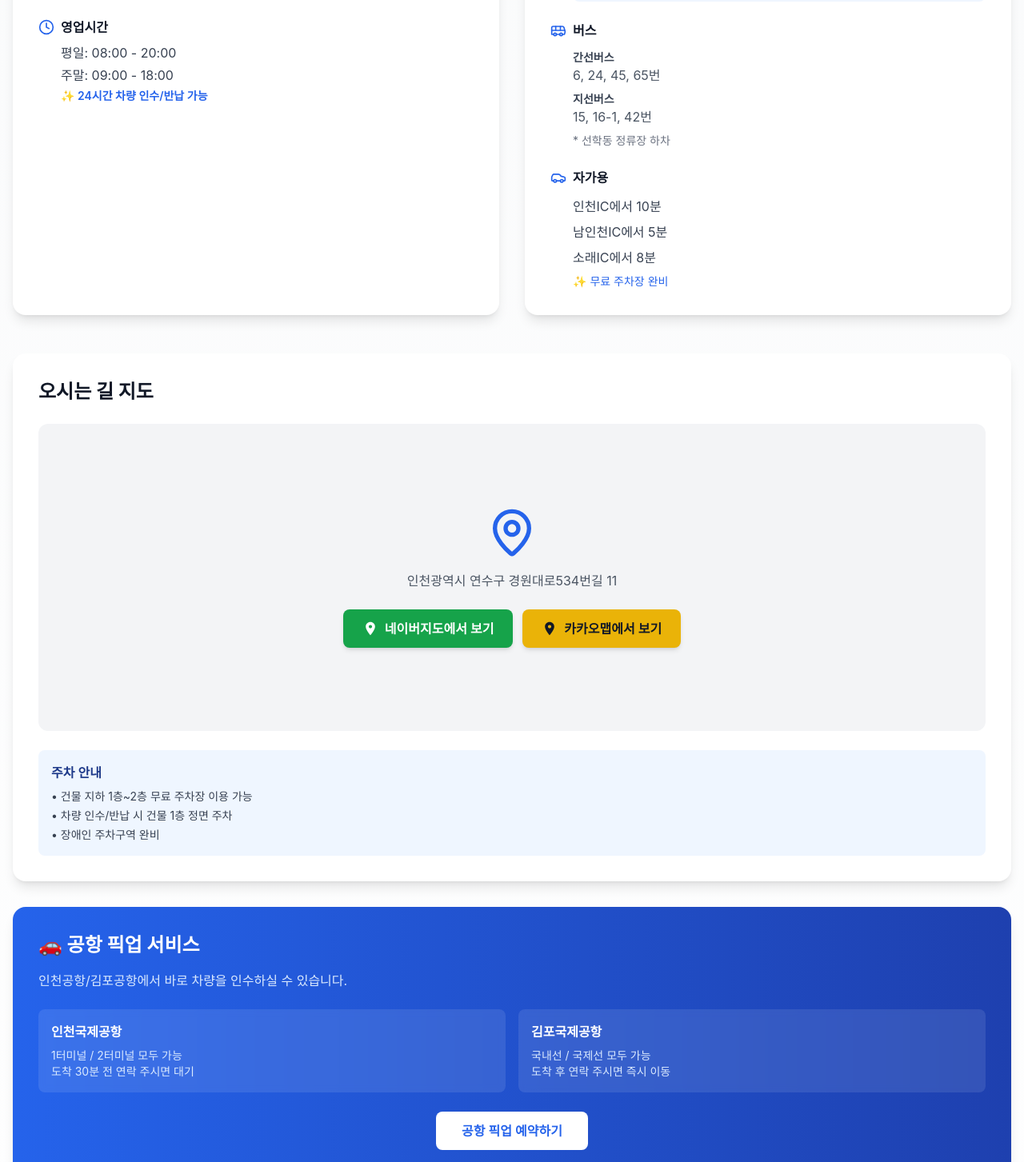
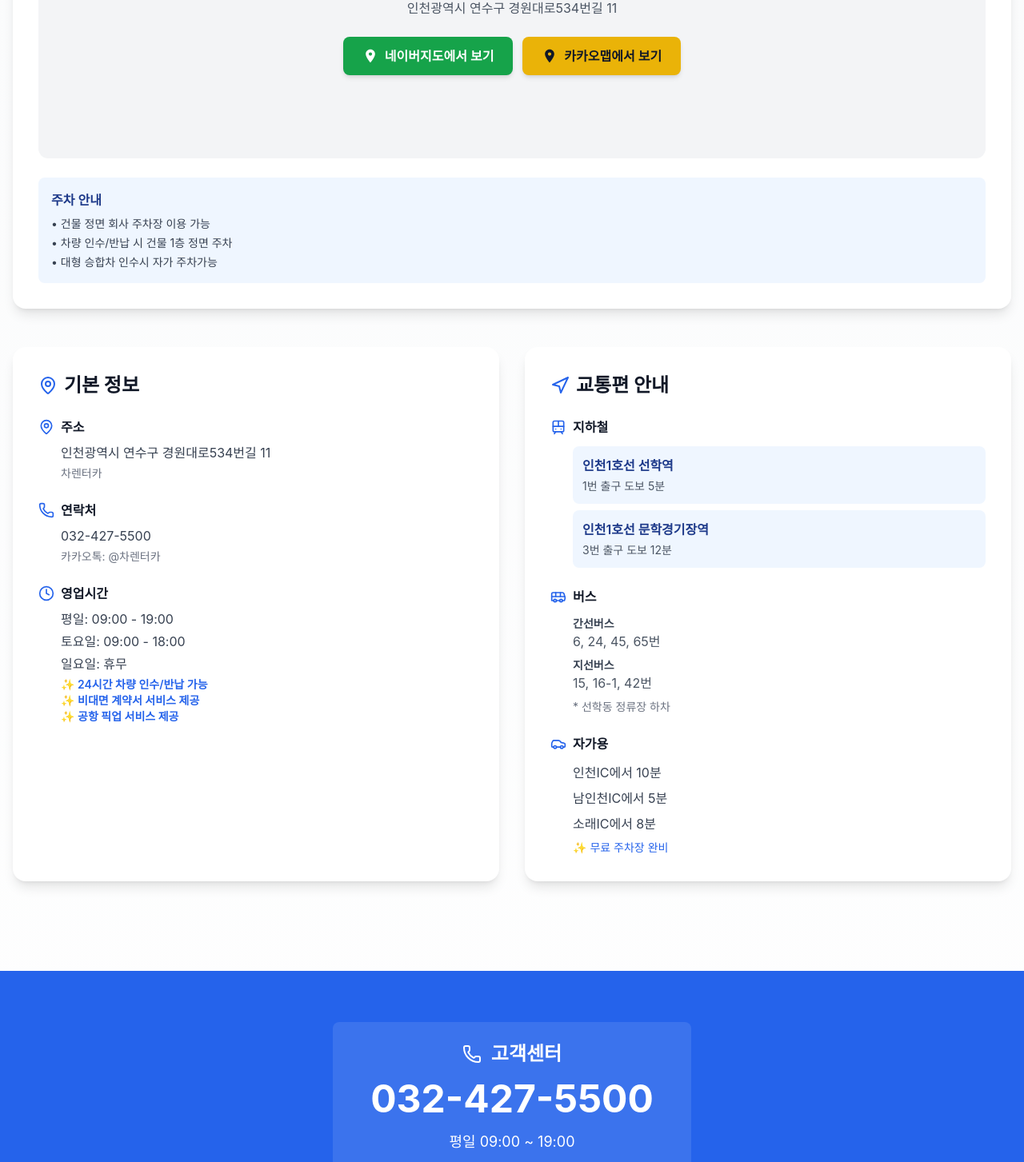
Before and after one commit to sky4564/code_home, a Next.js app: page /location in a window 1280 px wide. Shown: the part 574-2027 px from the top of the page at 80% size. Built offline with nearby package versions, Linux system fonts and the light colour scheme.

Commit message:
오시는길 편집

```diff
--- a/src/app/location/page.tsx
+++ b/src/app/location/page.tsx
@@ -35,11 +35,157 @@ const LocationPage = () => {
       {/* Main Content */}
       <section className="px-4 py-16">
         <div className="mx-auto max-w-7xl">
+          {/* 지도 - 맨 위로 이동 */}
+          <motion.div
+            initial={{ opacity: 0, y: 20 }}
+            animate={{ opacity: 1, y: 0 }}
+            className="p-8 mb-12 bg-white rounded-2xl shadow-lg"
+          >
+            <h2 className="mb-6 text-2xl font-bold text-gray-900">오시는 길 지도</h2>
+
+            {/* 네이버맵 영역 */}
+            <div className="overflow-hidden relative w-full h-96 bg-gray-100 rounded-xl">
+              <div className="flex absolute inset-0 justify-center items-center">
+                <div className="text-center">
+                  <MapPin className="mx-auto mb-4 w-16 h-16 text-blue-600" />
+                  <p className="mb-6 text-gray-600">
+                    인천광역시 연수구 경원대로534번길 11
+                  </p>
+                  <div className="flex flex-col gap-3 justify-center px-4 md:flex-row md:px-0">
+                    <a
+                      href="https://map.naver.com/p/search/%EC%9D%B8%EC%B2%9C%EA%B4%91%EC%97%AD%EC%8B%9C%20%EC%97%B0%EC%88%98%EA%B5%AC%20%EA%B2%BD%EC%9B%90%EB%8C%80%EB%A1%9C534%EB%B2%88%EA%B8%B8%2011"
+                      target="_blank"
+                      rel="noopener noreferrer"
+                      className="inline-flex gap-2 justify-center items-center px-6 py-3 font-semibold text-white bg-green-600 rounded-lg shadow-md transition-colors hover:bg-green-700"
+                    >
+                      <svg className="w-5 h-5" viewBox="0 0 24 24" fill="currentColor">
+                        <path d="M12 2C8.13 2 5 5.13 5 9c0 5.25 7 13 7 13s7-7.75 7-13c0-3.87-3.13-7-7-7zm0 9.5c-1.38 0-2.5-1.12-2.5-2.5s1.12-2.5 2.5-2.5 2.5 1.12 2.5 2.5-1.12 2.5-2.5 2.5z" />
+                      </svg>
+                      네이버지도에서 보기
+                    </a>
+                    <a
+                      href="https://map.kakao.com/?q=인천광역시 연수구 경원대로534번길 11"
+                      target="_blank"
+                      rel="noopener noreferrer"
+                      className="inline-flex gap-2 justify-center items-center px-6 py-3 font-semibold text-gray-900 bg-yellow-500 rounded-lg shadow-md transition-colors hover:bg-yellow-600"
+                    >
+                      <svg className="w-5 h-5" viewBox="0 0 24 24" fill="currentColor">
+                        <path d="M12 2C8.13 2 5 5.13 5 9c0 5.25 7 13 7 13s7-7.75 7-13c0-3.87-3.13-7-7-7zm0 9.5c-1.38 0-2.5-1.12-2.5-2.5s1.12-2.5 2.5-2.5 2.5 1.12 2.5 2.5-1.12 2.5-2.5 2.5z" />
+                      </svg>
+                      카카오맵에서 보기
+                    </a>
+                  </div>
+                </div>
+              </div>
+              {/* 실제 지도 임베드 코드는 여기에 추가 가능 */}
+            </div>
+
+
+
+            {/* 모바일 길찾기 버튼 */}
+            <div className="mt-6 md:hidden">
+              <h3 className="mb-3 text-lg font-semibold text-gray-900">빠른 길찾기</h3>
+              <div className="grid grid-cols-1 gap-2">
+                <button
+                  onClick={() => {
+                    if (navigator.geolocation) {
+                      navigator.geolocation.getCurrentPosition(
+                        (position) => {
+                          const { latitude, longitude } = position.coords;
+                          window.open(
+                            `https://map.naver.com/p/directions/${longitude},${latitude},%EB%82%B4%EC%9C%84%EC%B9%98/126.6451078,37.3943216,%EC%9D%B8%EC%B2%9C%20%EC%97%B0%EC%88%98%EA%B5%AC%20%EA%B2%BD%EC%9B%90%EB%8C%80%EB%A1%9C534%EB%B2%88%EA%B8%B8%2011/-/car?c=15.00,0,0,0,dh`,
+                            '_blank'
+                          );
+                        },
+                        () => {
+                          window.open(
+                            'https://map.naver.com/p/search/%EC%9D%B8%EC%B2%9C%20%EC%97%B0%EC%88%98%EA%B5%AC%20%EA%B2%BD%EC%9B%90%EB%8C%80%EB%A1%9C534%EB%B2%88%EA%B8%B8%2011',
+                            '_blank'
+                          );
+                        }
+                      );
+                    } else {
+                      window.open(
+                        'https://map.naver.com/p/search/%EC%9D%B8%EC%B2%9C%20%EC%97%B0%EC%88%98%EA%B5%AC%20%EA%B2%BD%EC%9B%90%EB%8C%80%EB%A1%9C534%EB%B2%88%EA%B8%B8%2011',
+                        '_blank'
+                      );
+                    }
+                  }}
+                  className="flex gap-2 justify-center items-center px-4 py-3 font-medium text-white bg-green-600 rounded-lg shadow-sm transition-colors hover:bg-green-700 active:bg-green-800"
+                >
+                  <svg className="w-5 h-5" viewBox="0 0 24 24" fill="currentColor">
+                    <path d="M12 2C8.13 2 5 5.13 5 9c0 5.25 7 13 7 13s7-7.75 7-13c0-3.87-3.13-7-7-7zm0 9.5c-1.38 0-2.5-1.12-2.5-2.5s1.12-2.5 2.5-2.5 2.5 1.12 2.5 2.5-1.12 2.5-2.5 2.5z" />
+                  </svg>
+                  네이버지도로 길찾기
+                </button>
+                <button
+                  onClick={() => {
+                    const tmapUrl = 'tmap://route?rGoName=인천 연수구 경원대로534번길 11&rGoX=126.6451078&rGoY=37.3943216';
+                    const tmapWebUrl = 'https://apis.openapi.sk.com/tmap/app/routes?appKey=l7xx6b64a0f5cb4a4d7c9b5e7f1e8d9c0f3a&name=%EC%9D%B8%EC%B2%9C%20%EC%97%B0%EC%88%98%EA%B5%AC%20%EA%B2%BD%EC%9B%90%EB%8C%80%EB%A1%9C534%EB%B2%88%EA%B8%B8%2011&lon=126.6451078&lat=37.3943216';
+                    window.location.href = tmapUrl;
+                    setTimeout(() => {
+                      window.open(tmapWebUrl, '_blank');
+                    }, 500);
+                  }}
+                  className="flex gap-2 justify-center items-center px-4 py-3 font-medium text-white bg-red-600 rounded-lg shadow-sm transition-colors hover:bg-red-700 active:bg-red-800"
+                >
+                  <svg className="w-5 h-5" viewBox="0 0 24 24" fill="currentColor">
+                    <path d="M12 2C8.13 2 5 5.13 5 9c0 5.25 7 13 7 13s7-7.75 7-13c0-3.87-3.13-7-7-7zm0 9.5c-1.38 0-2.5-1.12-2.5-2.5s1.12-2.5 2.5-2.5 2.5 1.12 2.5 2.5-1.12 2.5-2.5 2.5z" />
+                  </svg>
+                  티맵으로 길찾기
+                </button>
+                <button
+                  onClick={() => {
+                    if (navigator.geolocation) {
+                      navigator.geolocation.getCurrentPosition(
+                        (position) => {
+                          const { latitude, longitude } = position.coords;
+                          window.open(
+                            `https://map.kakao.com/link/from/내위치,${latitude},${longitude}/to/인천 연수구 경원대로534번길 11,37.3943216,126.6451078`,
+                            '_blank'
+                          );
+                        },
+                        () => {
+                          window.open(
+                            'https://map.kakao.com/link/to/인천 연수구 경원대로534번길 11,37.3943216,126.6451078',
+                            '_blank'
+                          );
+                        }
+                      );
+                    } else {
+                      window.open(
+                        'https://map.kakao.com/link/to/인천 연수구 경원대로534번길 11,37.3943216,126.6451078',
+                        '_blank'
+                      );
+                    }
+                  }}
+                  className="flex gap-2 justify-center items-center px-4 py-3 font-medium text-gray-900 bg-yellow-500 rounded-lg shadow-sm transition-colors hover:bg-yellow-600 active:bg-yellow-700"
+                >
+                  <svg className="w-5 h-5" viewBox="0 0 24 24" fill="currentColor">
+                    <path d="M12 2C8.13 2 5 5.13 5 9c0 5.25 7 13 7 13s7-7.75 7-13c0-3.87-3.13-7-7-7zm0 9.5c-1.38 0-2.5-1.12-2.5-2.5s1.12-2.5 2.5-2.5 2.5 1.12 2.5 2.5-1.12 2.5-2.5 2.5z" />
+                  </svg>
+                  카카오맵으로 길찾기
+                </button>
+              </div>
+            </div>
+
+            {/* 주차 안내버튼 */}
+            <div className="p-4 mt-6 bg-blue-50 rounded-lg">
+              <h3 className="mb-2 font-semibold text-blue-900">주차 안내</h3>
+              <ul className="space-y-1 text-sm text-gray-700">
+                <li>• 건물 정면 회사 주차장 이용 가능</li>
+                <li>• 차량 인수/반납 시 건물 1층 정면 주차</li>
+                <li>• 대형 승합차 인수시 자가 주차가능</li>
+              </ul>
+            </div>
+          </motion.div>
+
           <div className="grid gap-8 mb-12 md:grid-cols-2">
             {/* 기본 정보 */}
             <motion.div
               initial={{ opacity: 0, x: -20 }}
               animate={{ opacity: 1, x: 0 }}
+              transition={{ delay: 0.1 }}
               className="p-8 bg-white rounded-2xl shadow-lg"
             >
               <h2 className="flex gap-2 items-center mb-6 text-2xl font-bold text-gray-900">
@@ -82,10 +228,13 @@ const LocationPage = () => {
                     영업시간
                   </h3>
                   <div className="ml-7 space-y-1">
-                    <p className="text-gray-700">평일: 08:00 - 20:00</p>
-                    <p className="text-gray-700">주말: 09:00 - 18:00</p>
-                    <p className="mt-2 text-sm font-semibold text-blue-600">
-                      ✨ 24시간 차량 인수/반납 가능
+                    <p className="text-gray-700">평일: 09:00 - 19:00</p>
+                    <p className="text-gray-700">토요일: 09:00 - 18:00</p>
+                    <p className="text-gray-700">일요일: 휴무</p>
+                    <p className="flex flex-col mt-2 text-sm font-semibold text-blue-600">
+                      <span>✨ 24시간 차량 인수/반납 가능</span>
+                      <span>✨ 비대면 계약서 서비스 제공</span>
+                      <span>✨ 공항 픽업 서비스 제공</span>
                     </p>
                   </div>
                 </div>
@@ -96,6 +245,7 @@ const LocationPage = () => {
             <motion.div
               initial={{ opacity: 0, x: 20 }}
               animate={{ opacity: 1, x: 0 }}
+              transition={{ delay: 0.1 }}
               className="p-8 bg-white rounded-2xl shadow-lg"
             >
               <h2 className="flex gap-2 items-center mb-6 text-2xl font-bold text-gray-900">
@@ -155,192 +305,11 @@ const LocationPage = () => {
                     </p>
                   </div>
                 </div>
-
-                {/* 길찾기 버튼 - 모바일 전용 */}
-                <div className="pt-4 border-t border-gray-200 md:hidden">
-                  <h3 className="flex gap-2 items-center mb-3 font-semibold text-gray-900">
-                    <Navigation className="w-5 h-5 text-blue-600" />
-                    길찾기
-                  </h3>
-                  <div className="grid grid-cols-1 gap-2 ml-7">
-                    <button
-                      onClick={() => {
-                        if (navigator.geolocation) {
-                          navigator.geolocation.getCurrentPosition(
-                            (position) => {
-                              const { latitude, longitude } = position.coords;
-                              window.open(
-                                `https://map.naver.com/p/directions/${longitude},${latitude},%EB%82%B4%EC%9C%84%EC%B9%98/126.6451078,37.3943216,%EC%9D%B8%EC%B2%9C%20%EC%97%B0%EC%88%98%EA%B5%AC%20%EA%B2%BD%EC%9B%90%EB%8C%80%EB%A1%9C534%EB%B2%88%EA%B8%B8%2011/-/car?c=15.00,0,0,0,dh`,
-                                '_blank'
-                              );
-                            },
-                            () => {
-                              window.open(
-                                'https://map.naver.com/p/search/%EC%9D%B8%EC%B2%9C%20%EC%97%B0%EC%88%98%EA%B5%AC%20%EA%B2%BD%EC%9B%90%EB%8C%80%EB%A1%9C534%EB%B2%88%EA%B8%B8%2011',
-                                '_blank'
-                              );
-                            }
-                          );
-                        } else {
-                          window.open(
-                            'https://map.naver.com/p/search/%EC%9D%B8%EC%B2%9C%20%EC%97%B0%EC%88%98%EA%B5%AC%20%EA%B2%BD%EC%9B%90%EB%8C%80%EB%A1%9C534%EB%B2%88%EA%B8%B8%2011',
-                            '_blank'
-                          );
-                        }
-                      }}
-                      className="flex items-center justify-center gap-2 px-4 py-2.5 bg-green-600 text-white font-medium rounded-lg hover:bg-green-700 active:bg-green-800 transition-colors shadow-sm"
-                    >
-                      <svg className="w-4 h-4" viewBox="0 0 24 24" fill="currentColor">
-                        <path d="M12 2C8.13 2 5 5.13 5 9c0 5.25 7 13 7 13s7-7.75 7-13c0-3.87-3.13-7-7-7zm0 9.5c-1.38 0-2.5-1.12-2.5-2.5s1.12-2.5 2.5-2.5 2.5 1.12 2.5 2.5-1.12 2.5-2.5 2.5z" />
-                      </svg>
-                      네이버지도로 길찾기
-                    </button>
-                    <button
-                      onClick={() => {
-                        const tmapUrl = 'tmap://route?rGoName=인천 연수구 경원대로534번길 11&rGoX=126.6451078&rGoY=37.3943216';
-                        const tmapWebUrl = 'https://apis.openapi.sk.com/tmap/app/routes?appKey=l7xx6b64a0f5cb4a4d7c9b5e7f1e8d9c0f3a&name=%EC%9D%B8%EC%B2%9C%20%EC%97%B0%EC%88%98%EA%B5%AC%20%EA%B2%BD%EC%9B%90%EB%8C%80%EB%A1%9C534%EB%B2%88%EA%B8%B8%2011&lon=126.6451078&lat=37.3943216';
-                        window.location.href = tmapUrl;
-                        setTimeout(() => {
-                          window.open(tmapWebUrl, '_blank');
-                        }, 500);
-                      }}
-                      className="flex items-center justify-center gap-2 px-4 py-2.5 bg-red-600 text-white font-medium rounded-lg hover:bg-red-700 active:bg-red-800 transition-colors shadow-sm"
-                    >
-                      <svg className="w-4 h-4" viewBox="0 0 24 24" fill="currentColor">
-                        <path d="M12 2C8.13 2 5 5.13 5 9c0 5.25 7 13 7 13s7-7.75 7-13c0-3.87-3.13-7-7-7zm0 9.5c-1.38 0-2.5-1.12-2.5-2.5s1.12-2.5 2.5-2.5 2.5 1.12 2.5 2.5-1.12 2.5-2.5 2.5z" />
-                      </svg>
-                      티맵으로 길찾기
-                    </button>
-                    <button
-                      onClick={() => {
-                        if (navigator.geolocation) {
-                          navigator.geolocation.getCurrentPosition(
-                            (position) => {
-                              const { latitude, longitude } = position.coords;
-                              window.open(
-                                `https://map.kakao.com/link/from/내위치,${latitude},${longitude}/to/인천 연수구 경원대로534번길 11,37.3943216,126.6451078`,
-                                '_blank'
-                              );
-                            },
-                            () => {
-                              window.open(
-                                'https://map.kakao.com/link/to/인천 연수구 경원대로534번길 11,37.3943216,126.6451078',
-                                '_blank'
-                              );
-                            }
-                          );
-                        } else {
-                          window.open(
-                            'https://map.kakao.com/link/to/인천 연수구 경원대로534번길 11,37.3943216,126.6451078',
-                            '_blank'
-                          );
-                        }
-                      }}
-                      className="flex items-center justify-center gap-2 px-4 py-2.5 bg-yellow-500 text-gray-900 font-medium rounded-lg hover:bg-yellow-600 active:bg-yellow-700 transition-colors shadow-sm"
-                    >
-                      <svg className="w-4 h-4" viewBox="0 0 24 24" fill="currentColor">
-                        <path d="M12 2C8.13 2 5 5.13 5 9c0 5.25 7 13 7 13s7-7.75 7-13c0-3.87-3.13-7-7-7zm0 9.5c-1.38 0-2.5-1.12-2.5-2.5s1.12-2.5 2.5-2.5 2.5 1.12 2.5 2.5-1.12 2.5-2.5 2.5z" />
-                      </svg>
-                      카카오맵으로 길찾기
-                    </button>
-                  </div>
-                </div>
               </div>
             </motion.div>
           </div>
 
-          {/* 지도 */}
-          <motion.div
-            initial={{ opacity: 0, y: 20 }}
-            animate={{ opacity: 1, y: 0 }}
-            transition={{ delay: 0.2 }}
-            className="p-8 bg-white rounded-2xl shadow-lg"
-          >
-            <h2 className="mb-6 text-2xl font-bold text-gray-900">오시는 길 지도</h2>
 
-            {/* 네이버맵 영역 */}
-            <div className="overflow-hidden relative w-full h-96 bg-gray-100 rounded-xl">
-              <div className="flex absolute inset-0 justify-center items-center">
-                <div className="text-center">
-                  <MapPin className="mx-auto mb-4 w-16 h-16 text-blue-600" />
-                  <p className="mb-6 text-gray-600">
-                    인천광역시 연수구 경원대로534번길 11
-                  </p>
-                  <div className="flex gap-3 justify-center">
-                    <a
-                      href="https://map.naver.com/p/search/%EC%9D%B8%EC%B2%9C%EA%B4%91%EC%97%AD%EC%8B%9C%20%EC%97%B0%EC%88%98%EA%B5%AC%20%EA%B2%BD%EC%9B%90%EB%8C%80%EB%A1%9C534%EB%B2%88%EA%B8%B8%2011"
-                      target="_blank"
-                      rel="noopener noreferrer"
-                      className="inline-flex gap-2 items-center px-6 py-3 font-semibold text-white bg-green-600 rounded-lg shadow-md transition-colors hover:bg-green-700"
-                    >
-                      <svg className="w-5 h-5" viewBox="0 0 24 24" fill="currentColor">
-                        <path d="M12 2C8.13 2 5 5.13 5 9c0 5.25 7 13 7 13s7-7.75 7-13c0-3.87-3.13-7-7-7zm0 9.5c-1.38 0-2.5-1.12-2.5-2.5s1.12-2.5 2.5-2.5 2.5 1.12 2.5 2.5-1.12 2.5-2.5 2.5z" />
-                      </svg>
-                      네이버지도에서 보기
-                    </a>
-                    <a
-                      href="https://map.kakao.com/?q=인천광역시 연수구 경원대로534번길 11"
-                      target="_blank"
-                      rel="noopener noreferrer"
-                      className="inline-flex gap-2 items-center px-6 py-3 font-semibold text-gray-900 bg-yellow-500 rounded-lg shadow-md transition-colors hover:bg-yellow-600"
-                    >
-                      <svg className="w-5 h-5" viewBox="0 0 24 24" fill="currentColor">
-                        <path d="M12 2C8.13 2 5 5.13 5 9c0 5.25 7 13 7 13s7-7.75 7-13c0-3.87-3.13-7-7-7zm0 9.5c-1.38 0-2.5-1.12-2.5-2.5s1.12-2.5 2.5-2.5 2.5 1.12 2.5 2.5-1.12 2.5-2.5 2.5z" />
-                      </svg>
-                      카카오맵에서 보기
-                    </a>
-                  </div>
-                </div>
-              </div>
-              {/* 실제 지도 임베드 코드는 여기에 추가 가능 */}
-            </div>
-
-            <div className="p-4 mt-6 bg-blue-50 rounded-lg">
-              <h3 className="mb-2 font-semibold text-blue-900">주차 안내</h3>
-              <ul className="space-y-1 text-sm text-gray-700">
-                <li>• 건물 지하 1층~2층 무료 주차장 이용 가능</li>
-                <li>• 차량 인수/반납 시 건물 1층 정면 주차</li>
-                <li>• 장애인 주차구역 완비</li>
-              </ul>
-            </div>
-          </motion.div>
-
-          {/* 공항 픽업 서비스 안내 */}
-          <motion.div
-            initial={{ opacity: 0, y: 20 }}
-            animate={{ opacity: 1, y: 0 }}
-            transition={{ delay: 0.3 }}
-            className="p-8 mt-8 text-white bg-gradient-to-r from-blue-600 to-blue-800 rounded-2xl shadow-lg"
-          >
-            <h2 className="mb-4 text-2xl font-bold">🚗 공항 픽업 서비스</h2>
-            <p className="mb-6 text-blue-100">
-              인천공항/김포공항에서 바로 차량을 인수하실 수 있습니다.
-            </p>
-            <div className="grid gap-4 md:grid-cols-2">
-              <div className="p-4 rounded-lg backdrop-blur-sm bg-white/10">
-                <h3 className="mb-2 font-semibold">인천국제공항</h3>
-                <p className="text-sm text-blue-100">
-                  1터미널 / 2터미널 모두 가능<br />
-                  도착 30분 전 연락 주시면 대기
-                </p>
-              </div>
-              <div className="p-4 rounded-lg backdrop-blur-sm bg-white/10">
-                <h3 className="mb-2 font-semibold">김포국제공항</h3>
-                <p className="text-sm text-blue-100">
-                  국내선 / 국제선 모두 가능<br />
-                  도착 후 연락 주시면 즉시 이동
-                </p>
-              </div>
-            </div>
-            <div className="mt-6 text-center">
-              <a
-                href="tel:032-427-5500"
-                className="inline-block px-8 py-3 font-semibold text-blue-600 bg-white rounded-lg transition-colors hover:bg-blue-50"
-              >
-                공항 픽업 예약하기
-              </a>
-            </div>
-          </motion.div>
         </div>
       </section>
 
```
